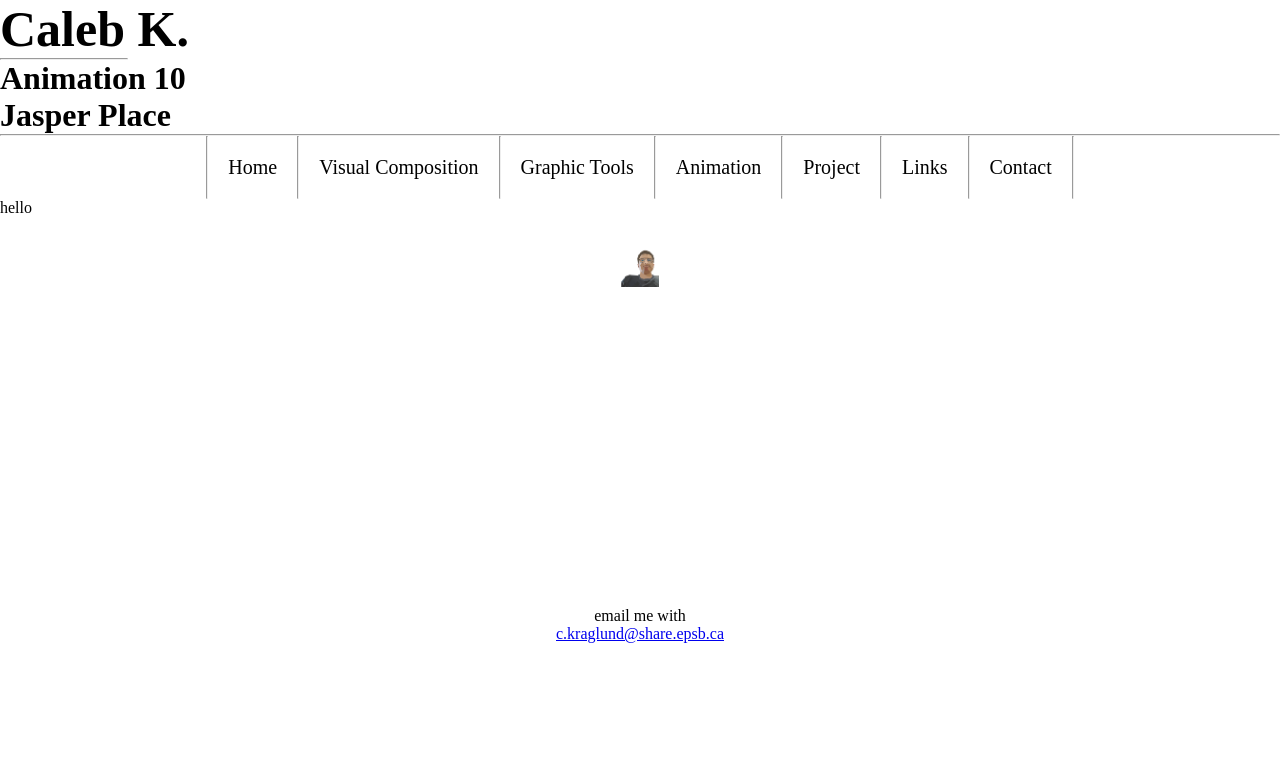
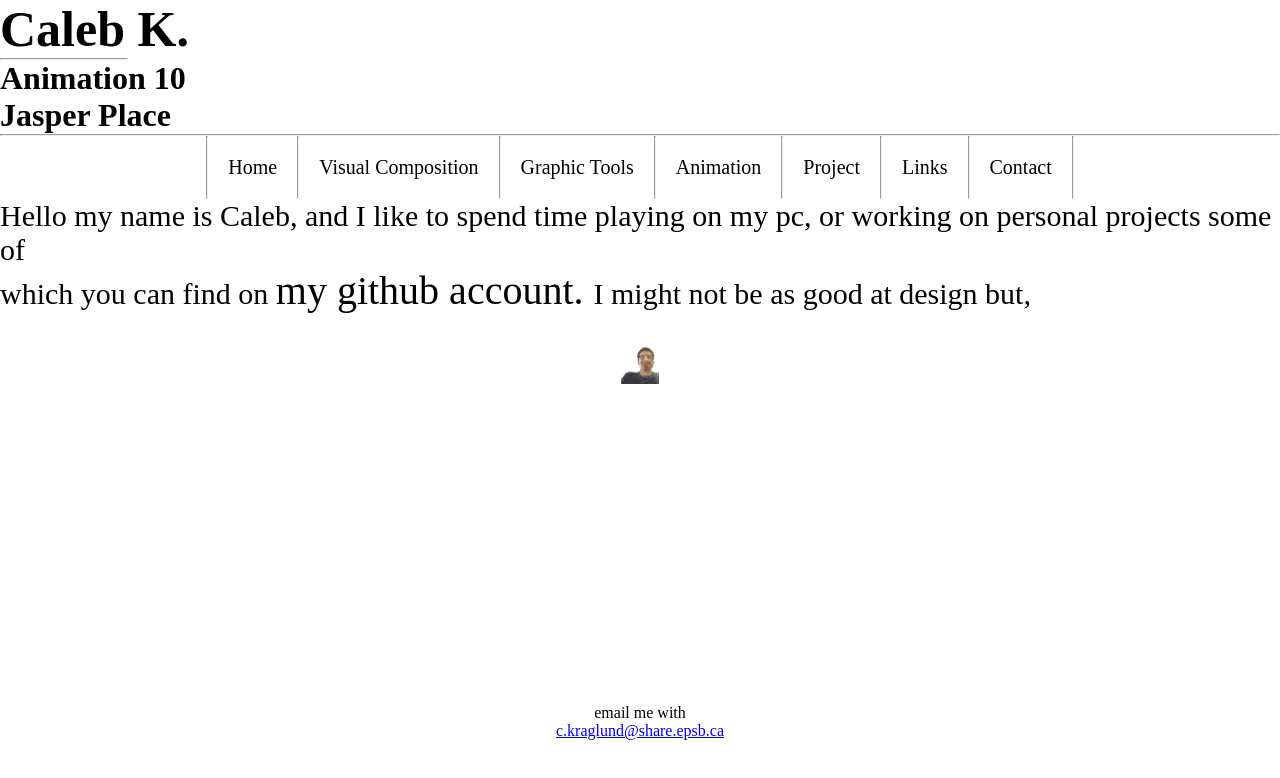
Before and after one commit to caleb-sudo/portfolio, a plain HTML site: page about.html in a window 1280 px wide. Drawn offline with Linux system fonts and the light colour scheme.

Commit message:
Update about.html

```diff
--- a/about.html
+++ b/about.html
@@ -60,8 +60,14 @@
     <hr>
   </nav>
   <section>
-    <span style="float:left">
-      hello
+    <span style="float:center;font-size:30px;">
+      Hello my name is Caleb, and I like to spend time playing on my pc, or working on personal projects some of
+      <br>
+      which you can find on
+      <a src="https://github.com/caleb-sudo" class="link">
+        my github account.
+      </a>
+      I might not be as good at design but,
     </span>
     <span style="text-align:center;">
       <p>
```
